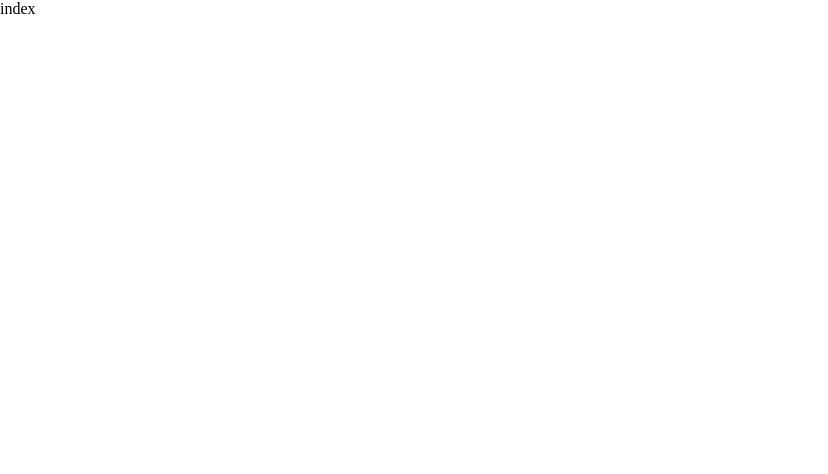
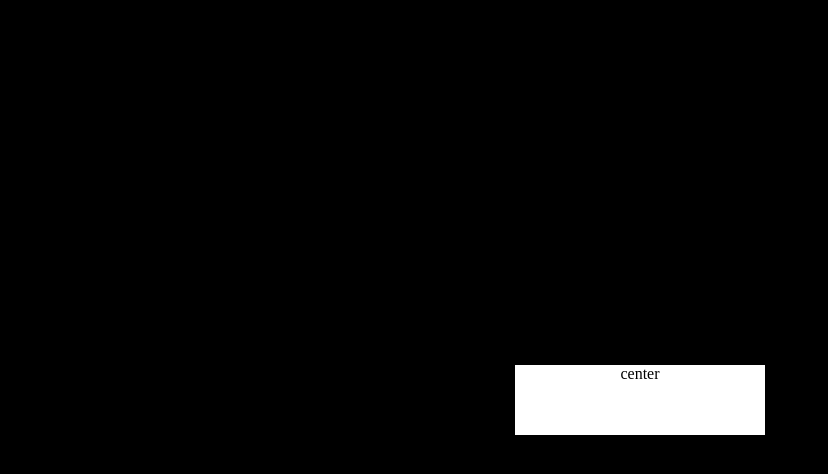
Before and after one commit to ATK-asiamies/test, a plain HTML site: page index.html in a window 1280 px wide. Shown: the whole page, without its empty margins (0-828 px from the left). Drawn offline with Linux system fonts and the light colour scheme.

Commit message:
update centered  index

```diff
--- a/index.html
+++ b/index.html
@@ -2,12 +2,49 @@
 <html lang="en">
 <head>
 	<meta charset="utf-8" />
-	<title>Untitled</title>
+	<title>Centered</title>
 	<style type="text/css">
-	*	{margin:0; padding:0; border:0;}
+	* 	{
+		margin:0;
+		padding:0;
+		border:0;
+	}
+	body	{
+		color: #fff;
+		background-color: #000;
+		}
+
+	#container	{
+		background-color: transparent;
+		text-align: center;
+		position: absolute;
+		top: 50%;
+		left: 0px;
+		width: 100%;
+		height: 1px;
+		overflow: visible;
+		visibility: visible;
+		display: block;
+	}
+
+	#content	{
+		color: #000;
+		background-color: #fff;
+		margin-left: -125px;
+		position: absolute;
+		top: -35px;
+		left: 50%;
+		width: 250px;
+		height: 70px;
+		visibility: visible;
+		}
 	</style>
 </head>
 <body>
-index
+	<div id="container">
+		<div id="content">
+			center
+		</div>
+	</div>
 </body>
 </html>
```
